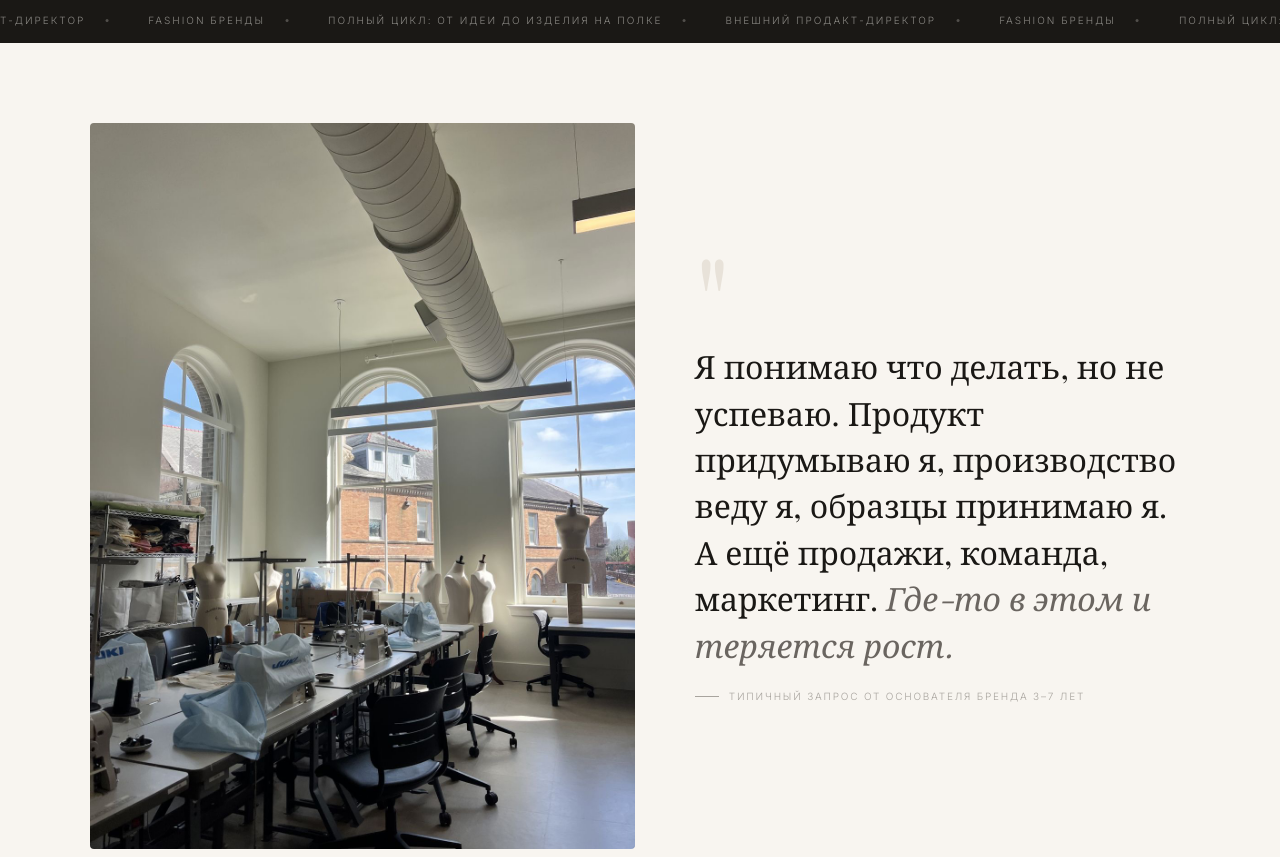
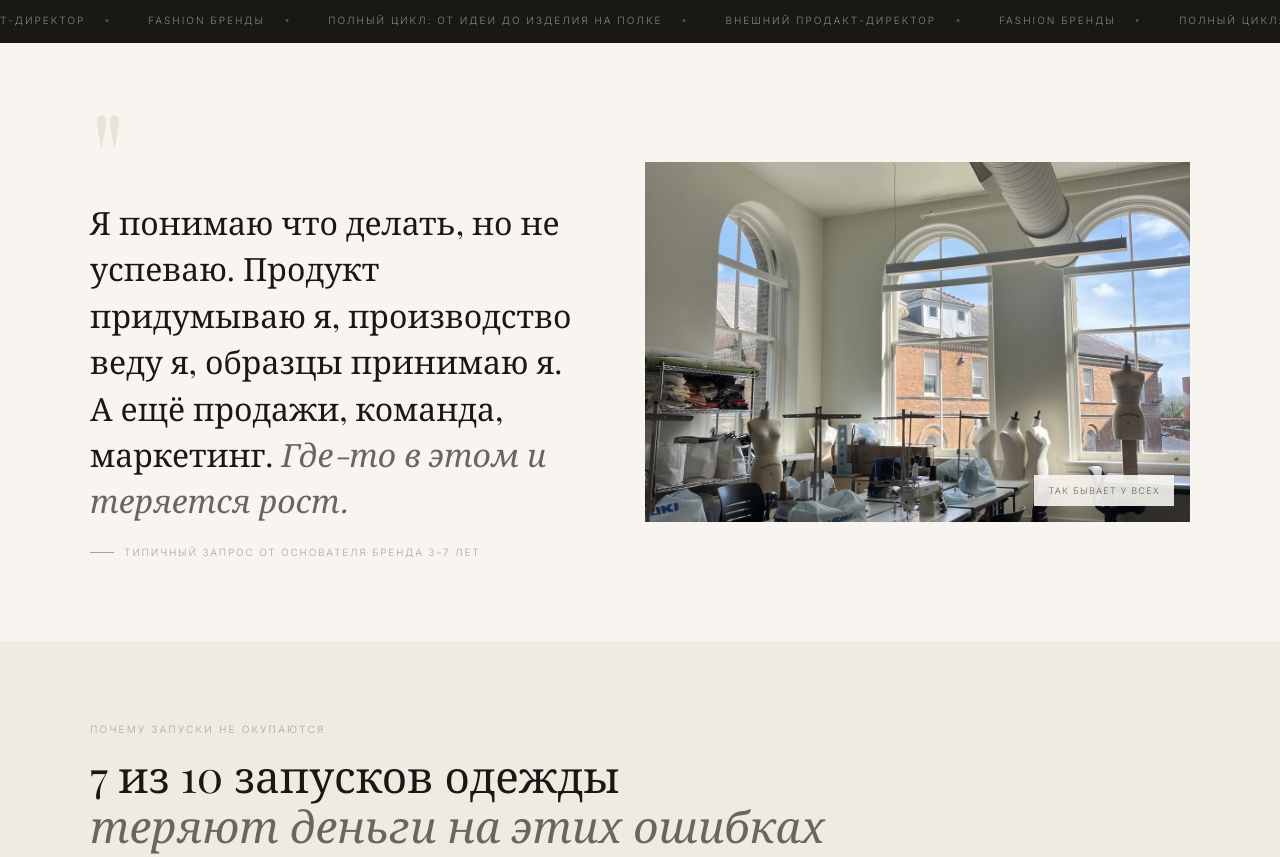
Before and after one commit to forma-product/FORMA, a plain HTML site: page index.html in a window 1280 px wide. Shown: the part 833-1690 px from the top of the page. Drawn offline with nearby package versions, Linux system fonts and the light colour scheme; a web font is replaced by a local one.

Commit message:
Add files via upload

```diff
--- a/index.html
+++ b/index.html
@@ -86,7 +86,7 @@ section{padding:80px 5%}
 
 /* QUOTE */
 .quote-sec{background:var(--bg);padding:80px 5%}
-.quote-inner{display:grid;grid-template-columns:1.1fr 1fr;gap:60px;align-items:center;max-width:1100px;margin:0 auto}
+.quote-inner{display:grid;grid-template-columns:1fr 1.1fr;gap:60px;align-items:center;max-width:1100px;margin:0 auto}
 .quote-mark{font-family:var(--serif);font-size:120px;line-height:.5;color:var(--bg3);margin-bottom:16px;font-weight:400;display:block}
 .quote-text{font-family:var(--serif);font-size:clamp(20px,2.8vw,32px);font-weight:400;line-height:1.45;color:var(--ink);margin-bottom:20px}
 .quote-text em{font-style:italic;color:var(--ink-mid)}
@@ -399,13 +399,15 @@ footer a{font-size:10px;color:rgba(248,245,240,.3);text-decoration:none}
 <!-- QUOTE -->
 <div class="quote-sec">
   <div class="quote-inner">
-    <div style="position:relative">
-      <div style="width:100%;aspect-ratio:3/4;background-image:url('./image-15-07-26-09-53.jpeg');background-size:cover;background-position:center;border-radius:4px"></div>
-    </div>
     <div>
       <span class="quote-mark">"</span>
       <div class="quote-text">Я понимаю что делать, но не успеваю. Продукт придумываю я, производство веду я, образцы принимаю я. А ещё продажи, команда, маркетинг. <em>Где-то в этом и теряется рост.</em></div>
       <div class="quote-source">Типичный запрос от основателя бренда 3–7 лет</div>
+    </div>
+    <div>
+      <div class="quote-photo" style="background-image:url('./image-15-07-26-09-53.jpeg');background-size:cover;background-position:center">
+        <div class="quote-photo-badge">Так бывает у всех</div>
+      </div>
     </div>
   </div>
 </div>
```
